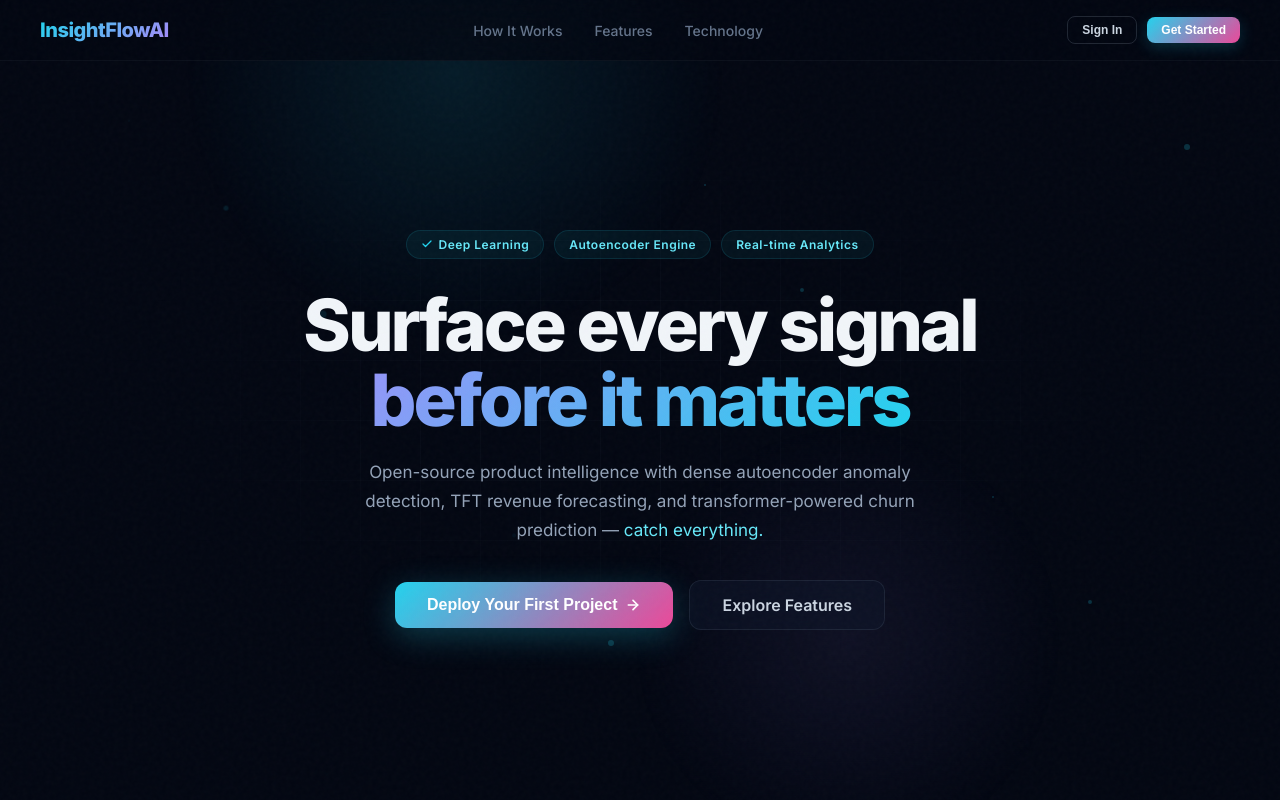
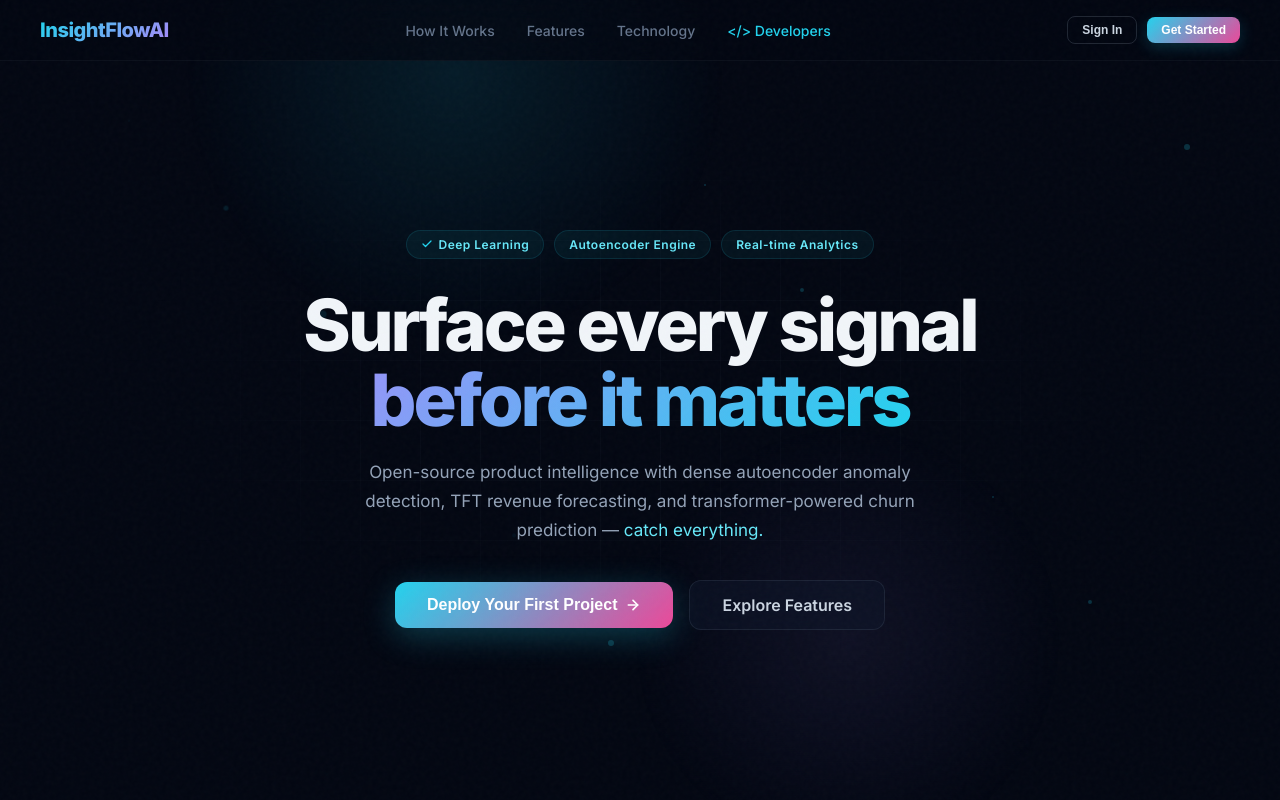
Before and after one commit to MohdSaadMa07/InsightFlow-AI, a React (Vite) app in the folder frontend/: page / in a window 1280 px wide. Shown: the top 800 px of the page. Built offline with nearby package versions, Linux system fonts and the light colour scheme; no server answers.

Commit message:
add Developers link to landing page nav

```diff
--- a/frontend/src/pages/Landing.jsx
+++ b/frontend/src/pages/Landing.jsx
@@ -59,6 +59,7 @@ export default function Landing({ onAuth }) {
           <a href="#how-it-works">How It Works</a>
           <a href="#features">Features</a>
           <a href="#tech">Technology</a>
+          <a href="/developers" style={{ color: '#22d3ee' }}>{'</>'} Developers</a>
         </div>
         <div className="landing-nav-actions">
           <button onClick={() => setAuthMode('login')} className="btn btn-ghost btn-sm">Sign In</button>
```
